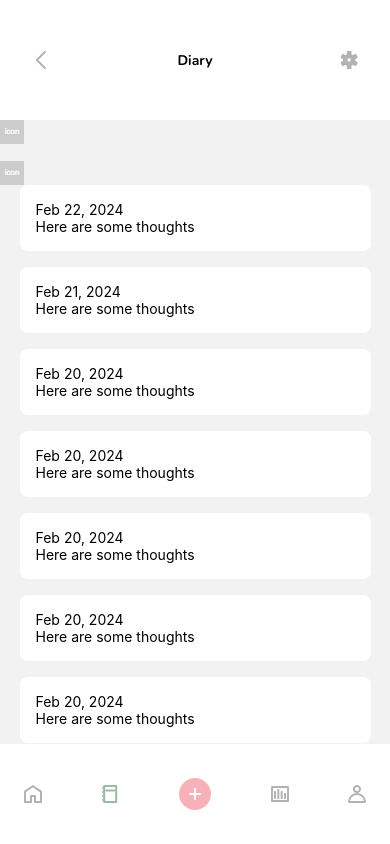
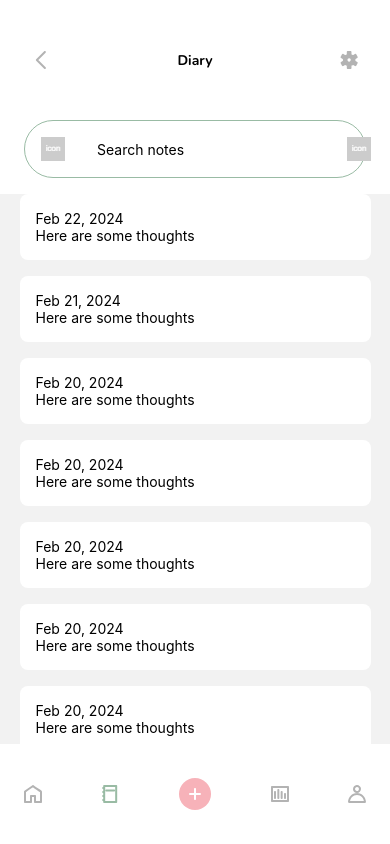
Before and after one commit to xshujo/betterment, a React Native app in the folder betterment-v2/: screen /Diary in a window 390 px wide. Built offline with nearby package versions, Linux system fonts and the light colour scheme.

Commit message:
Styled search bar in DiaryScreen

```diff
--- a/betterment-v2/components/Search.js
+++ b/betterment-v2/components/Search.js
@@ -1,20 +1,48 @@
 // This component is a search bar for the Log and Diary screens //
 
 import React from "react";
-import { Image, TextInput, TouchableOpacity, View } from "react-native";
+import { Image, StyleSheet, TextInput, TouchableOpacity, View } from "react-native";
 import SearchIcon from "../assets/images/icon.png";
 import SortIcon from "../assets/images/icon.png";
+import { Colors } from "../constants/Colors";
 
 export default function Search() {
   return (
-        <View>
-            <TouchableOpacity>
+    <View style={styles.container}>
+      <View style={styles.subContainer}>
+        <TouchableOpacity style={styles.iconContainer}>
           <Image source={SearchIcon} />
         </TouchableOpacity>
-            <TextInput />
-            <TouchableOpacity>
+        <TextInput style={styles.textInput} placeholder="Search notes" />
+        <TouchableOpacity style={styles.iconContainer}>
           <Image source={SortIcon} />
         </TouchableOpacity>
       </View>
+    </View>
   );
 }
+
+const styles = StyleSheet.create({
+  container: {
+    backgroundColor: Colors.accent1,
+    paddingHorizontal: 24,
+    paddingBottom: 16,
+  },
+  subContainer: {
+    // backgroundColor: Colors.primary,
+    borderColor: Colors.primary,
+    borderWidth: 1,
+    borderRadius: 48,
+    flexDirection: 'row',
+    justifyContent: 'space-between',
+    alignItems: 'center',
+  },
+  iconContainer: {
+    padding: 16,
+  },
+  textInput: {
+    paddingHorizontal: 16,
+    paddingVertical: 8,
+    flex: 1,
+  },
+});
```
Also changed, not shown: betterment-v2/components/ProfileGoalPicker.js (deleted, +0 -58 lines). Lines whose indentation alone changed are shown as unchanged.
